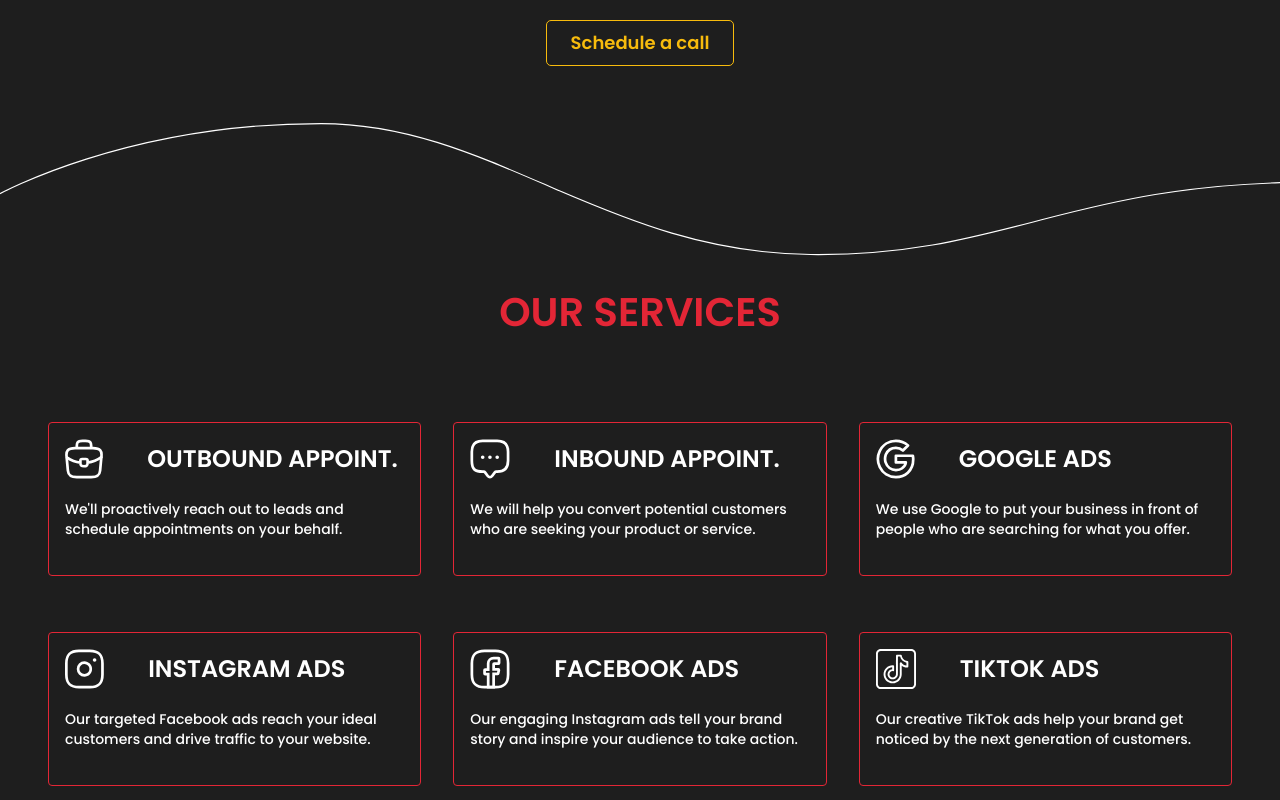
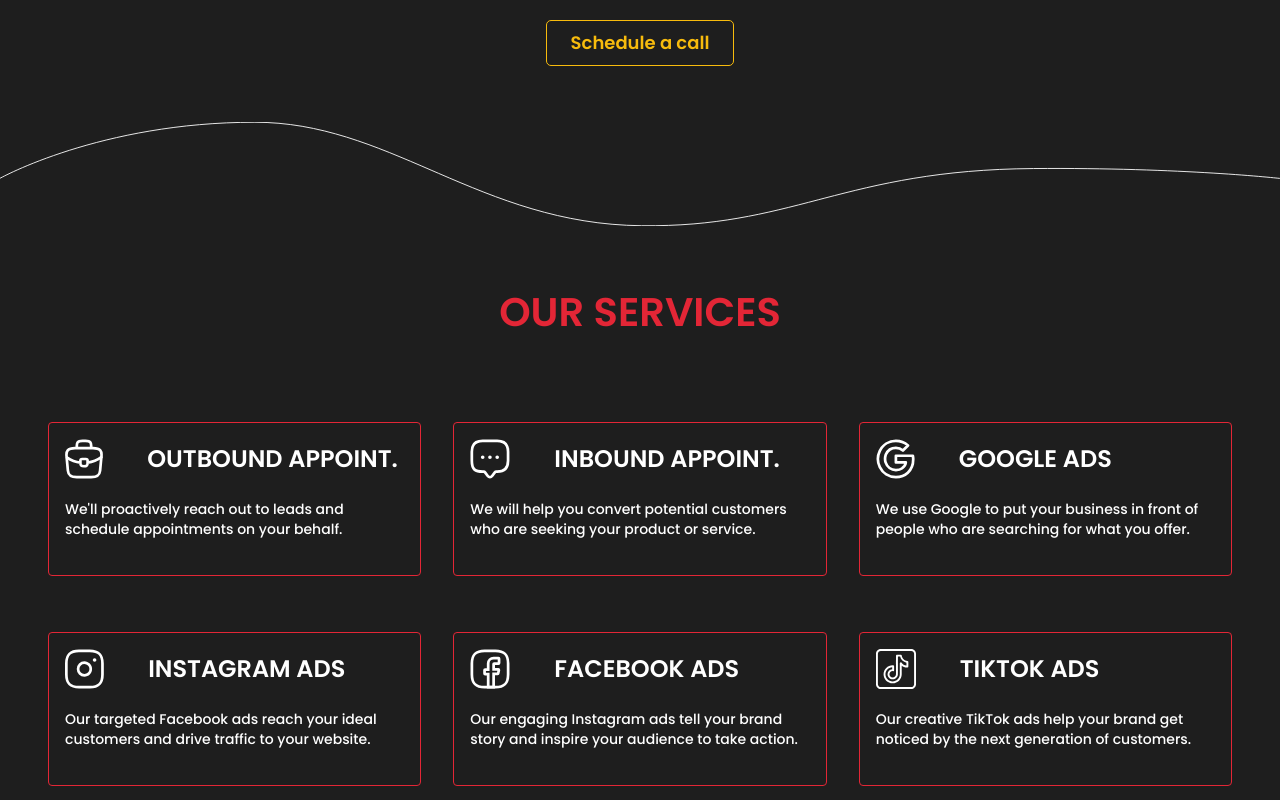
Before and after one commit to devahmedabdo/trendmark, an Angular app: page / in a window 1280 px wide. Shown: the part 1080-1880 px from the top of the page. Built offline with nearby package versions, Linux system fonts and the light colour scheme.

Commit message:
fix line

```diff
--- a/src/app/app.component.scss
+++ b/src/app/app.component.scss
@@ -70,15 +70,8 @@ header {
   }
 }
 #services {
-  background: url("../assets/bg-2.svg") no-repeat;
-  background-size: cover;
-  background-position: -2px 1px;
-  background-size: calc(100% + 2px);
-  @media (min-width: 768px) {
-    background: url("../assets/bg-1.svg") no-repeat;
-    background-size: cover;
-    background-position: -2px 1px;
-  }
+  background: url("../assets/bg-1.svg") no-repeat;
+  background-size: contain;
 }
 #contact {
   form {
```
Also changed, not shown: src/assets/bg-1.svg.
